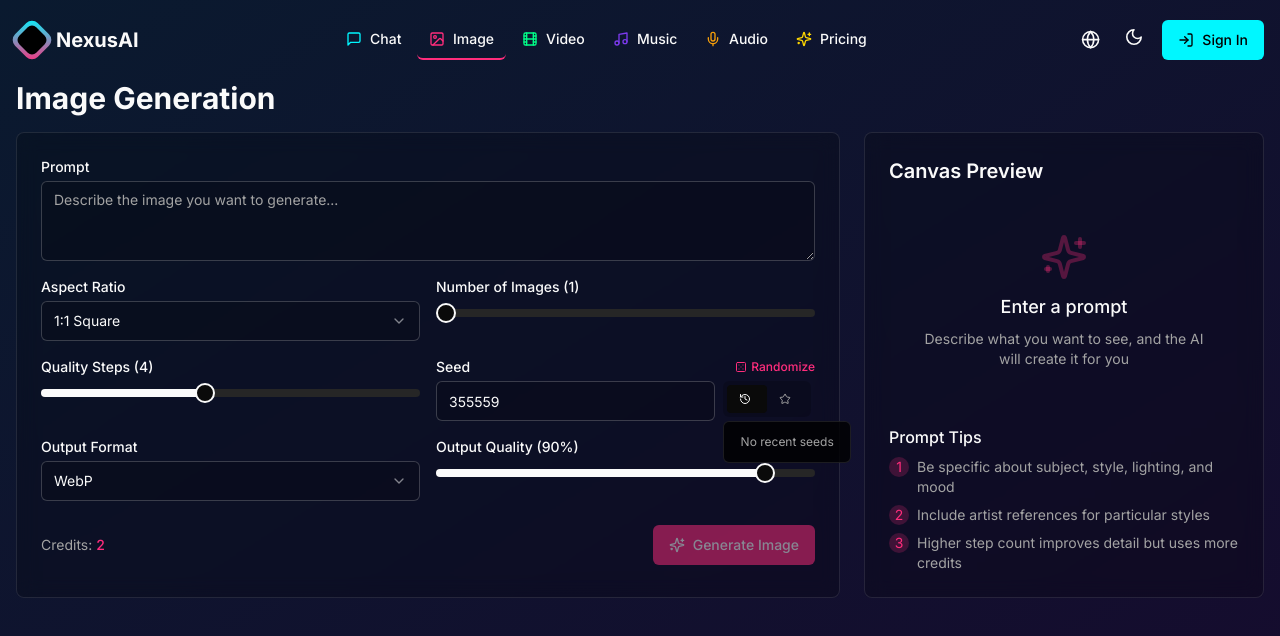
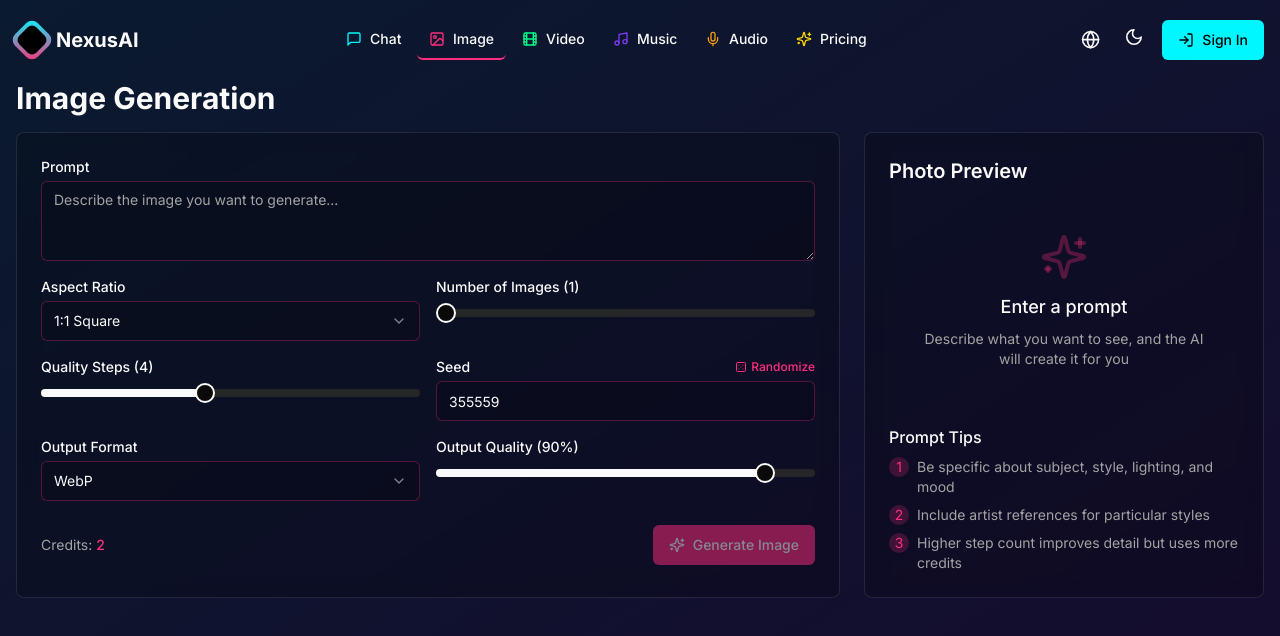
Before and after one commit to 126shitou/AICompose, a Next.js app: page /image in a window 1280 px wide. Shown: the top 636 px of the page. Built offline with nearby package versions, Linux system fonts and the light colour scheme.

Commit message:
调整输入框颜色

```diff
--- a/app/image/page.tsx
+++ b/app/image/page.tsx
@@ -155,7 +155,7 @@ export default function ImagePage() {
               placeholder={t('image.promptPlaceholder', 'Describe the image you want to generate...')}
               value={params.prompt}
               onChange={(e) => setParams({ ...params, prompt: e.target.value })}
-              className="h-20 bg-background/50 dark:bg-black/20 border-border dark:border-white/20 focus-visible:ring-[#FF2D7C]"
+              className="h-20 bg-background/50 dark:bg-black/20 border-[#FF2D7C]/20 dark:border-[#FF2D7C]/30 focus-visible:ring-[#FF2D7C] focus-visible:border-[#FF2D7C]/30"
             />
           </div>
 
@@ -168,7 +168,7 @@ export default function ImagePage() {
                 value={params.aspect_ratio}
                 onValueChange={(value) => setParams({ ...params, aspect_ratio: value as keyof typeof aspectRatioOptions })}
               >
-                <SelectTrigger className="bg-background/50 dark:bg-black/20 border-border dark:border-white/20">
+                <SelectTrigger className="bg-background/50 dark:bg-black/20 border-[#FF2D7C]/20 dark:border-[#FF2D7C]/30 focus:border-[#FF2D7C]/50">
                   <SelectValue />
                 </SelectTrigger>
                 <SelectContent>
@@ -189,7 +189,7 @@ export default function ImagePage() {
                 max={4}
                 step={1}
                 onValueChange={(value) => setParams({ ...params, num_outputs: value[0] })}
-                className="py-2"
+                className="py-2 "
               />
             </div>
 
@@ -223,43 +223,9 @@ export default function ImagePage() {
                   type="number"
                   value={params.seed}
                   onChange={(e) => setParams({ ...params, seed: parseInt(e.target.value) || 0 })}
-                  className="bg-background/50 dark:bg-black/20 border-border dark:border-white/20 focus-visible:ring-[#FF2D7C]"
+                  className="bg-background/50 dark:bg-black/20 border-[#FF2D7C]/20 dark:border-[#FF2D7C]/30 focus-visible:ring-[#FF2D7C] focus-visible:border-[#FF2D7C]/30"
                 />
-                <Tabs defaultValue="recent" className="w-32">
-                  <TabsList className="h-9 bg-background/50 dark:bg-black/20">
-                    <TabsTrigger value="recent" className="text-xs h-7">
-                      <History className="h-3 w-3 mr-1" />
-                    </TabsTrigger>
-                    <TabsTrigger value="favorites" className="text-xs h-7">
-                      <Star className="h-3 w-3 mr-1" />
-                    </TabsTrigger>
-                  </TabsList>
-                  <TabsContent value="recent" className="absolute mt-1 w-32 bg-popover dark:bg-black/80 backdrop-blur-md rounded-md border border-border dark:border-white/10 p-1 z-10">
-                    <div className="grid grid-cols-2 gap-1">
-                      {recentSeeds.length > 0 ? (
-                        recentSeeds.map((seed) => (
-                          <Badge
-                            key={seed}
-                            variant="outline"
-                            className="justify-center cursor-pointer hover:bg-accent dark:hover:bg-white/10"
-                            onClick={() => setParams({ ...params, seed })}
-                          >
-                            {seed}
-                          </Badge>
-                        ))
-                      ) : (
-                        <div className="col-span-2 text-center text-xs text-muted-foreground py-2">
-                          {t('image.noRecentSeeds', 'No recent seeds')}
-                        </div>
-                      )}
-                    </div>
-                  </TabsContent>
-                  <TabsContent value="favorites" className="absolute mt-1 w-32 bg-popover dark:bg-black/80 backdrop-blur-md rounded-md border border-border dark:border-white/10 p-1 z-10">
-                    <div className="text-center text-xs text-muted-foreground py-2">
-                      {t('image.noFavorites', 'No favorites yet')}
-                    </div>
-                  </TabsContent>
-                </Tabs>
+
               </div>
             </div>
 
@@ -271,7 +237,7 @@ export default function ImagePage() {
                 value={params.output_format}
                 onValueChange={(value) => setParams({ ...params, output_format: value })}
               >
-                <SelectTrigger className="bg-background/50 dark:bg-black/20 border-border dark:border-white/20">
+                <SelectTrigger className="bg-background/50 dark:bg-black/20 border-[#FF2D7C]/20 dark:border-[#FF2D7C]/30 focus:border-[#FF2D7C]/50">
                   <SelectValue />
                 </SelectTrigger>
                 <SelectContent>
@@ -350,7 +316,7 @@ export default function ImagePage() {
                     <img
                       src={image}
                       alt={`Generated image ${index + 1}`}
-                      className="w-full rounded-lg object-cover border border-border dark:border-white/10"
+                      className="w-full rounded-lg object-cover border border-[#FF2D7C]/20 dark:border-[#FF2D7C]/30"
                       style={{
                         aspectRatio: params.aspect_ratio.replace(':', '/'),
                       }}
@@ -382,13 +348,13 @@ export default function ImagePage() {
         </Card>
 
         <Card className="col-span-1 p-6 light-theme-card dark:border-white/10 dark:bg-black/20 backdrop-blur-sm flex flex-col">
-          <h2 className="text-xl font-semibold mb-4">{t('image.preview', 'Canvas Preview')}</h2>
+          <h2 className="text-xl font-semibold mb-4">{t('image.preview', 'Photo Preview')}</h2>
 
           <div className="flex-grow flex flex-col items-center justify-center">
             {params.prompt ? (
               <div
                 className={cn(
-                  "relative border-2 border-dashed border-border dark:border-white/20 rounded-lg flex items-center justify-center bg-muted/30 dark:bg-black/30",
+                  "relative border-2 border-dashed border-[#FF2D7C]/30 dark:border-[#FF2D7C]/40 rounded-lg flex items-center justify-center bg-muted/30 dark:bg-black/30",
                   isGenerating && "animate-pulse"
                 )}
                 style={{
@@ -409,12 +375,12 @@ export default function ImagePage() {
                     <p className="text-sm text-muted-foreground dark:text-white/60">
                       {isGenerating
                         ? t('image.creating', 'Creating your image...')
-                        : t('image.readyToGenerate', 'Canvas ready')}
+                        : t('image.readyToGenerate', 'Photo ready')}
                     </p>
                     {isGenerating && (
-                      <div className="mt-3 w-full bg-muted dark:bg-white/10 rounded-full h-1">
+                      <div className="mt-3 w-full bg-muted dark:bg-white/10 rounded-full h-1.5 border border-[#FF2D7C]/20">
                         <div
-                          className="bg-[#FF2D7C] h-1 rounded-full transition-all"
+                          className="bg-gradient-to-r from-[#FF2D7C] to-[#FF2D7C]/80 h-full rounded-full transition-all shadow-sm"
                           style={{ width: `${progress}%` }}
                         />
                       </div>
--- a/components/ui/input.tsx
+++ b/components/ui/input.tsx
@@ -3,7 +3,7 @@ import * as React from 'react';
 import { cn } from '@/lib/utils';
 
 export interface InputProps
-  extends React.InputHTMLAttributes<HTMLInputElement> {}
+  extends React.InputHTMLAttributes<HTMLInputElement> { }
 
 const Input = React.forwardRef<HTMLInputElement, InputProps>(
   ({ className, type, ...props }, ref) => {
@@ -11,7 +11,7 @@ const Input = React.forwardRef<HTMLInputElement, InputProps>(
       <input
         type={type}
         className={cn(
-          'flex h-10 w-full rounded-md border border-input bg-background px-3 py-2 text-sm ring-offset-background file:border-0 file:bg-transparent file:text-sm file:font-medium file:text-foreground placeholder:text-muted-foreground focus-visible:outline-none focus-visible:ring-2 focus-visible:ring-ring focus-visible:ring-offset-2 disabled:cursor-not-allowed disabled:opacity-50',
+          'flex h-10 w-full rounded-md border border-input bg-background px-3 py-2 text-sm ring-offset-background file:border-0 file:bg-transparent file:text-sm file:font-medium file:text-foreground placeholder:text-muted-foreground focus-visible:outline-none focus-visible:ring-1   disabled:cursor-not-allowed disabled:opacity-50',
           className
         )}
         ref={ref}
--- a/components/ui/select.tsx
+++ b/components/ui/select.tsx
@@ -19,7 +19,7 @@ const SelectTrigger = React.forwardRef<
   <SelectPrimitive.Trigger
     ref={ref}
     className={cn(
-      'flex h-10 w-full items-center justify-between rounded-md border border-input bg-background px-3 py-2 text-sm ring-offset-background placeholder:text-muted-foreground focus:outline-none focus:ring-2 focus:ring-ring focus:ring-offset-2 disabled:cursor-not-allowed disabled:opacity-50 [&>span]:line-clamp-1',
+      'flex h-10 w-full items-center justify-between rounded-md border border-input bg-background px-3 py-2 text-sm ring-offset-background placeholder:text-muted-foreground focus:outline-none  disabled:cursor-not-allowed disabled:opacity-50 [&>span]:line-clamp-1',
       className
     )}
     {...props}
--- a/components/ui/textarea.tsx
+++ b/components/ui/textarea.tsx
@@ -10,7 +10,7 @@ const Textarea = React.forwardRef<HTMLTextAreaElement, TextareaProps>(
     return (
       <textarea
         className={cn(
-          'flex min-h-[80px] w-full rounded-md border border-input bg-background px-3 py-2 text-sm ring-offset-background placeholder:text-muted-foreground focus-visible:outline-none focus-visible:ring-2 focus-visible:ring-ring focus-visible:ring-offset-2 disabled:cursor-not-allowed disabled:opacity-50',
+          'flex min-h-[80px] w-full rounded-md border border-input bg-background px-3 py-2 text-sm ring-offset-background placeholder:text-muted-foreground focus-visible:outline-none focus-visible:ring-1   disabled:cursor-not-allowed disabled:opacity-50',
           className
         )}
         ref={ref}
```
